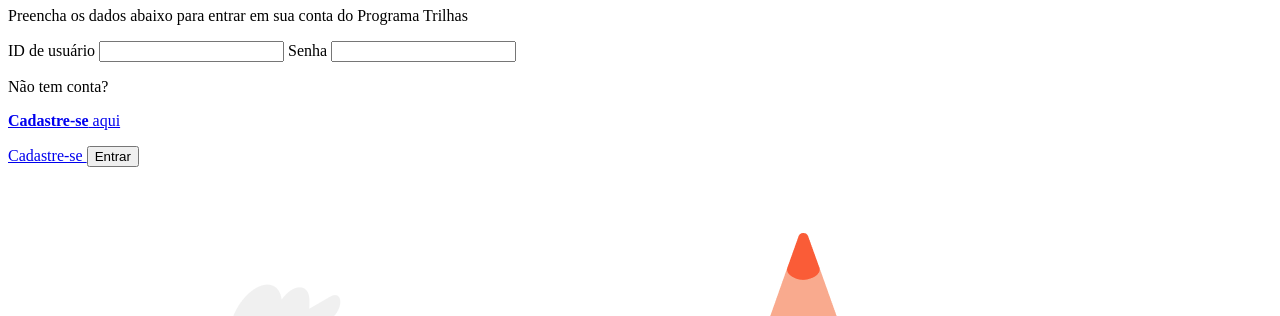
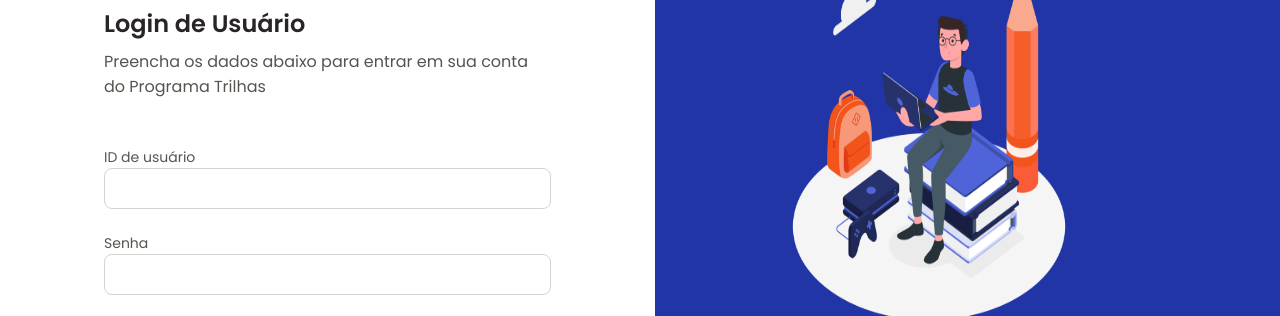
Before and after one commit to ThiagoPereiraDiniz/Projeto-Formulario-Inscricao, a website: page public/Login.html in a window 1280 px wide. Shown: the part 141-457 px from the top of the page. Drawn offline with Linux system fonts and the light colour scheme.

Commit message:
login verificado

```diff
--- a/public/Login.html
+++ b/public/Login.html
@@ -5,7 +5,7 @@
         <meta http-equiv="X-UA-Compatible" content="IE=edge">
         <meta name="viewport" content="width=device-width, initial-scale=1.0">
         <title> Login </title>
-        <link rel="stylesheet" href="./Styles/Home.css">
+        <link rel="stylesheet" href="./Styles/index.css">
         <script src="login.js" defer></script>
     </head>
 <body class="HalfOne">
```
Also changed, not shown: uploads/comprovanteResidenciaFile-1755858602645.png (added), uploads/comprovanteResidenciaFile-1755858637311.png (added), uploads/documentoIdentidadeFile-1755858602643.png (added), uploads/documentoIdentidadeFile-1755858637310.png (added).
